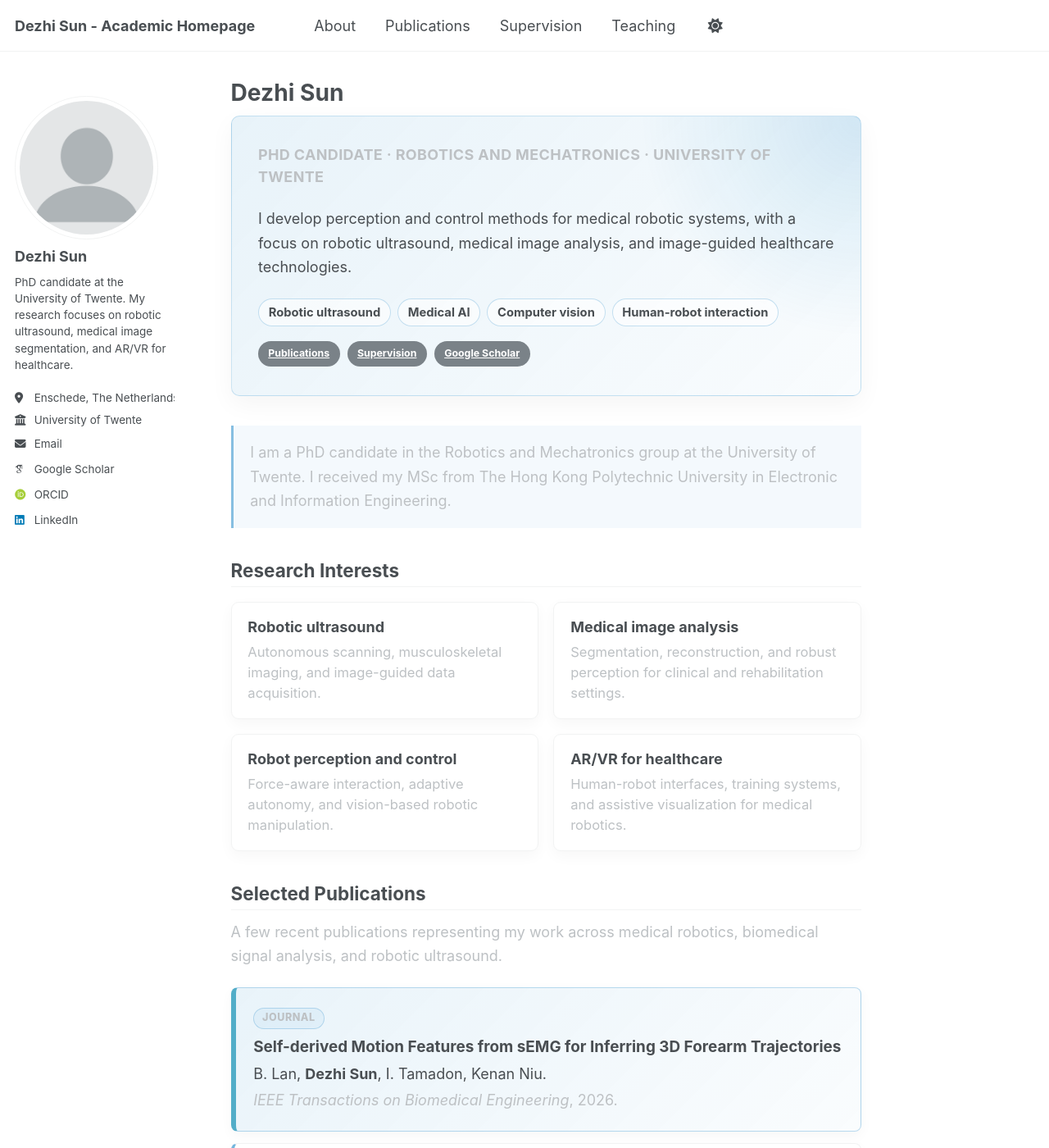
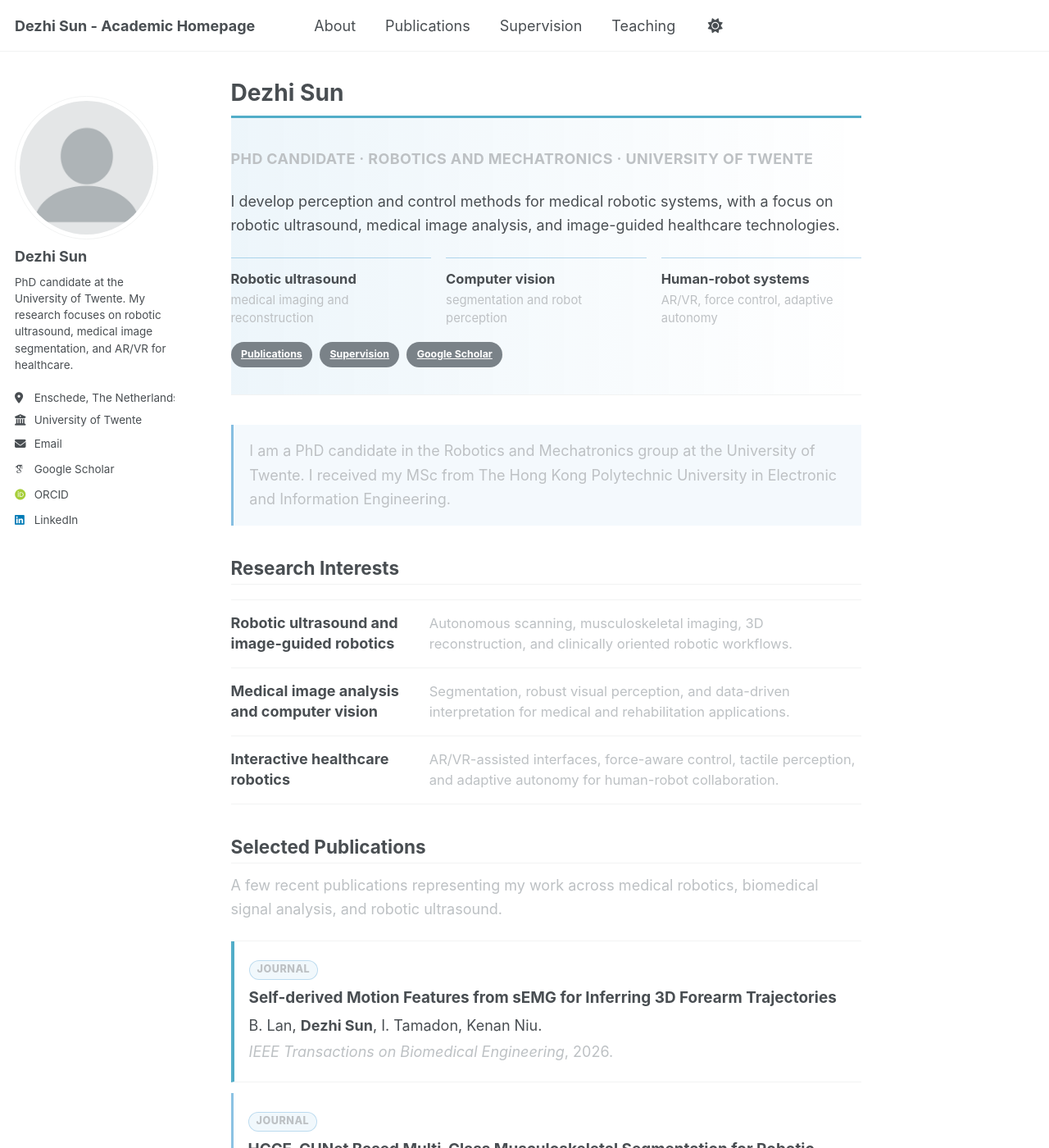
Before and after one commit to Jacksundezhi/Jacksundezhi.github.io, a Jekyll site: the page built from _pages/about.md, in a window 1280 px wide and 1400 px high. Shown: the whole window at 82% size. Built offline with Jekyll 4.4.1, drawn with Linux system fonts in a browser that asks for light colours; some web fonts are replaced; a script bundle is joined from its source files by our own code; library files that are not in the unit come from our copies; some of the changed text lies outside the part shown.

Commit message:
Refine homepage visual style

```diff
--- a/_pages/about.md
+++ b/_pages/about.md
@@ -10,11 +10,10 @@ redirect_from:
 <div class="home-hero academic-hero">
   <p class="home-kicker">PhD Candidate · Robotics and Mechatronics · University of Twente</p>
   <p class="home-lead">I develop perception and control methods for medical robotic systems, with a focus on robotic ultrasound, medical image analysis, and image-guided healthcare technologies.</p>
-  <div class="hero-topics">
-    <span>Robotic ultrasound</span>
-    <span>Medical AI</span>
-    <span>Computer vision</span>
-    <span>Human-robot interaction</span>
+  <div class="hero-stats">
+    <div><strong>Robotic ultrasound</strong><span>medical imaging and reconstruction</span></div>
+    <div><strong>Computer vision</strong><span>segmentation and robot perception</span></div>
+    <div><strong>Human-robot systems</strong><span>AR/VR, force control, adaptive autonomy</span></div>
   </div>
   <div class="home-actions">
     <a class="btn btn--primary btn--small" href="/publications/">Publications</a>
@@ -31,22 +30,18 @@ redirect_from:
 
 ## Research Interests
 
-<div class="research-grid">
-  <div class="research-card">
-    <h3>Robotic ultrasound</h3>
-    <p>Autonomous scanning, musculoskeletal imaging, and image-guided data acquisition.</p>
+<div class="focus-list">
+  <div>
+    <strong>Robotic ultrasound and image-guided robotics</strong>
+    <span>Autonomous scanning, musculoskeletal imaging, 3D reconstruction, and clinically oriented robotic workflows.</span>
   </div>
-  <div class="research-card">
-    <h3>Medical image analysis</h3>
-    <p>Segmentation, reconstruction, and robust perception for clinical and rehabilitation settings.</p>
+  <div>
+    <strong>Medical image analysis and computer vision</strong>
+    <span>Segmentation, robust visual perception, and data-driven interpretation for medical and rehabilitation applications.</span>
   </div>
-  <div class="research-card">
-    <h3>Robot perception and control</h3>
-    <p>Force-aware interaction, adaptive autonomy, and vision-based robotic manipulation.</p>
-  </div>
-  <div class="research-card">
-    <h3>AR/VR for healthcare</h3>
-    <p>Human-robot interfaces, training systems, and assistive visualization for medical robotics.</p>
+  <div>
+    <strong>Interactive healthcare robotics</strong>
+    <span>AR/VR-assisted interfaces, force-aware control, tactile perception, and adaptive autonomy for human-robot collaboration.</span>
   </div>
 </div>
 
@@ -54,14 +49,14 @@ redirect_from:
 
 <p class="section-intro">A few recent publications representing my work across medical robotics, biomedical signal analysis, and robotic ultrasound.</p>
 
-<div class="publication-list compact">
-  <article class="pub-entry featured">
+<div class="publication-list compact selected-list">
+  <article class="pub-entry featured selected-paper">
     <span class="pub-label">Journal</span>
     <h3>Self-derived Motion Features from sEMG for Inferring 3D Forearm Trajectories</h3>
     <p>B. Lan, <strong>Dezhi Sun</strong>, I. Tamadon, Kenan Niu.</p>
     <p class="pub-meta"><em>IEEE Transactions on Biomedical Engineering</em>, 2026.</p>
   </article>
-  <article class="pub-entry">
+  <article class="pub-entry selected-paper">
     <span class="pub-label">Journal</span>
     <h3>HCCE-CUNet Based Multi-Class Musculoskeletal Segmentation for Robotic Ultrasound System</h3>
     <p><strong>Dezhi Sun</strong>, Stefano Stramigioli, Kenan Niu.</p>
--- a/assets/css/main.scss
+++ b/assets/css/main.scss
@@ -53,13 +53,13 @@
   position: relative;
   overflow: hidden;
   margin: 0 0 2rem;
-  padding: 1.8rem;
-  border: 1px solid rgba(0, 121, 193, 0.18);
-  border-radius: 10px;
+  padding: 2rem 0 1.65rem;
+  border-top: 3px solid var(--global-link-color);
+  border-bottom: 1px solid var(--global-border-color);
+  border-radius: 0;
   background:
-    radial-gradient(circle at top right, rgba(0, 121, 193, 0.14), transparent 32%),
-    linear-gradient(135deg, rgba(0, 121, 193, 0.09), rgba(0, 121, 193, 0.025));
-  box-shadow: 0 10px 30px rgba(0, 0, 0, 0.045);
+    linear-gradient(90deg, rgba(0, 121, 193, 0.07), rgba(0, 121, 193, 0));
+  box-shadow: none;
 }
 
 .home-kicker {
@@ -78,22 +78,33 @@
   line-height: 1.65;
 }
 
-.hero-topics {
-  display: flex;
-  flex-wrap: wrap;
-  gap: 0.45rem;
-  margin-top: 1rem;
+.hero-stats {
+  display: grid;
+  grid-template-columns: repeat(3, minmax(0, 1fr));
+  gap: 1rem;
+  margin-top: 1.35rem;
+  max-width: 50rem;
 }
 
-.hero-topics span {
-  display: inline-block;
-  padding: 0.25rem 0.65rem;
-  border: 1px solid rgba(0, 121, 193, 0.22);
-  border-radius: 999px;
-  background: rgba(255, 255, 255, 0.55);
-  color: var(--global-text-color);
+.hero-stats div {
+  padding-top: 0.7rem;
+  border-top: 1px solid rgba(0, 121, 193, 0.28);
+}
+
+.hero-stats strong,
+.hero-stats span {
+  display: block;
+}
+
+.hero-stats strong {
+  margin-bottom: 0.2rem;
+  font-size: 0.92em;
+}
+
+.hero-stats span {
+  color: var(--global-text-color-light);
   font-size: 0.82em;
-  font-weight: 700;
+  line-height: 1.45;
 }
 
 .home-actions {
@@ -110,7 +121,7 @@
 .profile-note,
 .page-lead {
   margin: 1.1rem 0 1.7rem;
-  padding: 1rem 1.15rem;
+  padding: 0.95rem 1.1rem;
   border-left: 3px solid rgba(0, 121, 193, 0.45);
   background: rgba(0, 121, 193, 0.045);
 }
@@ -123,7 +134,6 @@
   line-height: 1.65;
 }
 
-.research-grid,
 .home-summary-grid {
   display: grid;
   grid-template-columns: repeat(2, minmax(0, 1fr));
@@ -131,35 +141,44 @@
   margin: 1rem 0 1.5rem;
 }
 
-.research-card,
 .summary-card {
   display: block;
   min-height: 100%;
-  padding: 1.05rem 1.1rem;
+  padding: 1rem 1.05rem;
   border: 1px solid var(--global-border-color);
-  border-radius: 9px;
+  border-radius: 7px;
   background: var(--global-bg-color);
-  box-shadow: 0 6px 18px rgba(0, 0, 0, 0.035);
+  box-shadow: 0 4px 12px rgba(0, 0, 0, 0.025);
   transition: border-color 0.15s ease, transform 0.15s ease, box-shadow 0.15s ease;
 }
 
-.research-card h3 {
-  margin: 0 0 0.4rem;
-  font-size: 1em;
+.focus-list {
+  margin: 1rem 0 1.6rem;
+  border-top: 1px solid var(--global-border-color);
 }
 
-.research-card p,
+.focus-list div {
+  display: grid;
+  grid-template-columns: minmax(11rem, 0.42fr) minmax(0, 1fr);
+  gap: 1.15rem;
+  padding: 0.9rem 0;
+  border-bottom: 1px solid var(--global-border-color);
+}
+
+.focus-list strong {
+  line-height: 1.35;
+}
+
+.focus-list span,
 .summary-card span {
-  margin: 0;
   color: var(--global-text-color-light);
   font-size: 0.92em;
   line-height: 1.5;
 }
 
-.research-card:hover,
 .summary-card:hover {
   border-color: rgba(0, 121, 193, 0.45);
-  box-shadow: 0 10px 24px rgba(0, 0, 0, 0.055);
+  box-shadow: 0 8px 18px rgba(0, 0, 0, 0.045);
   transform: translateY(-1px);
 }
 
@@ -180,20 +199,28 @@
 .pub-entry {
   position: relative;
   margin-bottom: 1rem;
-  padding: 1.1rem 1.15rem 1.05rem 1.2rem;
-  border: 1px solid var(--global-border-color);
-  border-left: 4px solid rgba(0, 121, 193, 0.55);
-  border-radius: 8px;
-  background: var(--global-bg-color);
-  box-shadow: 0 5px 16px rgba(0, 0, 0, 0.035);
+  padding: 0 0 1rem 1rem;
+  border: 0;
+  border-left: 3px solid rgba(0, 121, 193, 0.45);
+  border-radius: 0;
+  background: transparent;
+  box-shadow: none;
 }
 
 .pub-entry.featured {
-  border-left-width: 6px;
-  border-color: rgba(0, 121, 193, 0.26);
+  border-left-width: 4px;
   border-left-color: var(--global-link-color);
-  background:
-    linear-gradient(135deg, rgba(0, 121, 193, 0.085), rgba(0, 121, 193, 0.018));
+  background: transparent;
+}
+
+.selected-list {
+  border-top: 1px solid var(--global-border-color);
+}
+
+.selected-paper {
+  margin-bottom: 0;
+  padding-top: 1rem;
+  border-bottom: 1px solid var(--global-border-color);
 }
 
 .pub-entry h3 {
@@ -210,7 +237,7 @@
 .pub-label {
   display: inline-block;
   margin-bottom: 0.5rem;
-  padding: 0.14rem 0.55rem;
+  padding: 0.1rem 0.5rem;
   border: 1px solid rgba(0, 121, 193, 0.22);
   border-radius: 999px;
   background: rgba(0, 121, 193, 0.055);
@@ -273,17 +300,19 @@
 .academic-list li {
   position: relative;
   margin-bottom: 0.7rem;
-  padding: 0.75rem 0.9rem 0.75rem 1rem;
-  border: 1px solid var(--global-border-color);
-  border-radius: 8px;
-  background: var(--global-bg-color);
+  padding: 0 0 0.7rem;
+  border: 0;
+  border-bottom: 1px solid var(--global-border-color);
+  border-radius: 0;
+  background: transparent;
   line-height: 1.55;
-  box-shadow: 0 3px 12px rgba(0, 0, 0, 0.028);
+  box-shadow: none;
 }
 
 @media (max-width: 700px) {
-  .research-grid,
-  .home-summary-grid {
+  .home-summary-grid,
+  .hero-stats,
+  .focus-list div {
     grid-template-columns: 1fr;
   }
 
```
Also changed, not shown: other parts of _pages/about.md (+1 -1 lines).
